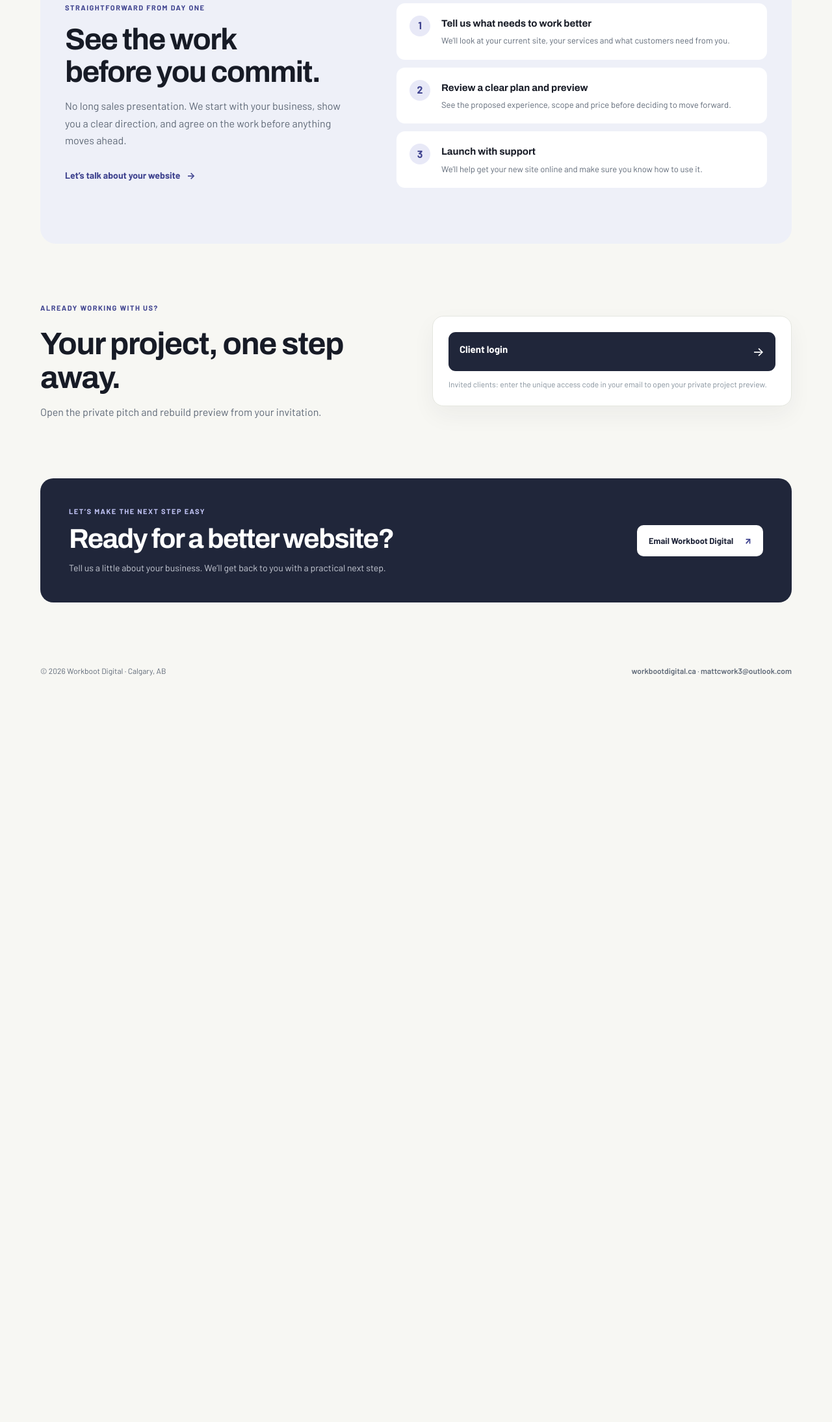
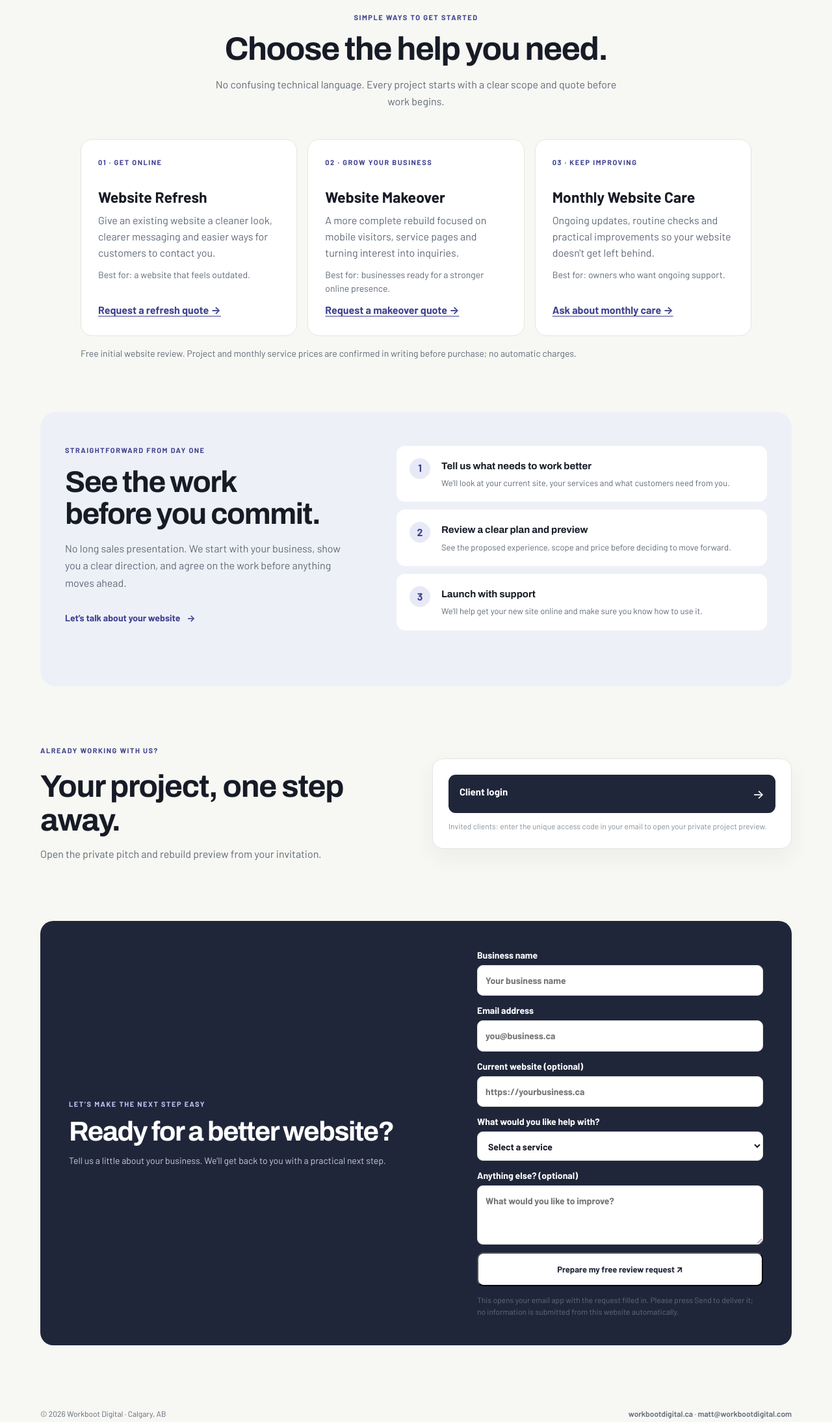
Before and after one commit to mattcwork3-ui/workbootdigital, a plain HTML site: page index.html in a window 1280 px wide. Shown: the part 1553-3741 px from the top of the page at 65% size. Before the commit the page ends 2624 px from the top, so only its background shows below. Drawn offline with Linux system fonts and the light colour scheme.

Commit message:
Add clear service packages and accessible email-based website review intake

```diff
--- a/index.html
+++ b/index.html
@@ -599,6 +599,22 @@
     footer{padding:20px 18px 26px;flex-direction:column;text-align:center}
   }
 </style>
+<style id="sales-intake-styles">
+.sales-packages{max-width:1080px;margin:0 auto;padding:65px 24px}
+.sales-packages-grid{display:grid;grid-template-columns:repeat(3,minmax(0,1fr));gap:16px;margin-top:26px}
+.sales-packages-grid article{display:flex;flex-direction:column;align-items:flex-start;gap:10px;padding:26px;background:var(--surface);border:1px solid var(--line);border-radius:18px}
+.sales-packages-grid h3{font-size:23px;line-height:1.2;margin:0}
+.sales-packages-grid p{margin:0;color:var(--muted)}
+.sales-packages-grid a{margin-top:auto;font-weight:700}
+.sales-packages-detail{font-size:14px}
+.sales-package-note{color:var(--muted);font-size:14px;margin-top:16px}
+.sales-inquiry{display:grid;gap:12px;width:min(100%,440px);text-align:left}
+.sales-inquiry label{display:grid;gap:4px;font-size:14px;font-weight:700}
+.sales-inquiry input,.sales-inquiry select,.sales-inquiry textarea{width:100%;padding:12px;border-radius:9px;border:1px solid var(--line);background:var(--surface);color:var(--ink);font:inherit}
+.sales-inquiry .contact-button{cursor:pointer;text-align:center;justify-content:center}
+.sales-disclosure{font-size:12px;color:var(--muted);margin:0}
+@media(max-width:760px){.sales-packages-grid{grid-template-columns:1fr}.sales-packages{padding:44px 18px}}
+</style>
 </head>
 <body>
 
@@ -624,7 +640,7 @@
           <h1 id="page-title">Turn more of your website visits into <span class="accent">booked work.</span></h1>
           <p class="hero-lede">We build clear, mobile-first websites that help local businesses get found, answer questions and make it easy to take the next step.</p>
           <div class="hero-actions">
-            <a class="cta-primary" href="mailto:mattcwork3@outlook.com?subject=Free%20website%20review">Get a free website review <span aria-hidden="true">↗</span></a>
+            <a class="cta-primary" href="mailto:matt@workbootdigital.com?subject=Free%20website%20review">Get a free website review <span aria-hidden="true">↗</span></a>
             <button type="button" class="text-action" id="heroLoginBtn" aria-expanded="false" aria-controls="gate">I have a client invite <span aria-hidden="true">→</span></button>
           </div>
           <div class="hero-proof"><span>✓</span> Your site, built around the way your customers actually choose</div>
@@ -660,8 +676,17 @@
         </div>
       </section>
 
+      <section class="sales-packages" id="packages" aria-labelledby="packages-title">
+<div class="section-heading"><p class="eyebrow">SIMPLE WAYS TO GET STARTED</p><h2 id="packages-title">Choose the help you need.</h2><p>No confusing technical language. Every project starts with a clear scope and quote before work begins.</p></div>
+<div class="sales-packages-grid">
+<article><span class="eyebrow">01 · GET ONLINE</span><h3>Website Refresh</h3><p>Give an existing website a cleaner look, clearer messaging and easier ways for customers to contact you.</p><p class="sales-packages-detail">Best for: a website that feels outdated.</p><a href="#contact">Request a refresh quote →</a></article>
+<article><span class="eyebrow">02 · GROW YOUR BUSINESS</span><h3>Website Makeover</h3><p>A more complete rebuild focused on mobile visitors, service pages and turning interest into inquiries.</p><p class="sales-packages-detail">Best for: businesses ready for a stronger online presence.</p><a href="#contact">Request a makeover quote →</a></article>
+<article><span class="eyebrow">03 · KEEP IMPROVING</span><h3>Monthly Website Care</h3><p>Ongoing updates, routine checks and practical improvements so your website doesn't get left behind.</p><p class="sales-packages-detail">Best for: owners who want ongoing support.</p><a href="#contact">Ask about monthly care →</a></article>
+</div>
+<p class="sales-package-note">Free initial website review. Project and monthly service prices are confirmed in writing before purchase; no automatic charges.</p>
+</section>
       <section class="process-section" id="process">
-        <div class="process-intro"><p class="eyebrow">STRAIGHTFORWARD FROM DAY ONE</p><h2>See the work<br><span class="accent">before you commit.</span></h2><p>No long sales presentation. We start with your business, show you a clear direction, and agree on the work before anything moves ahead.</p><a class="inline-link" href="mailto:mattcwork3@outlook.com?subject=Let's%20talk%20about%20my%20website">Let’s talk about your website <span>→</span></a></div>
+        <div class="process-intro"><p class="eyebrow">STRAIGHTFORWARD FROM DAY ONE</p><h2>See the work<br><span class="accent">before you commit.</span></h2><p>No long sales presentation. We start with your business, show you a clear direction, and agree on the work before anything moves ahead.</p><a class="inline-link" href="mailto:matt@workbootdigital.com?subject=Let's%20talk%20about%20my%20website">Let’s talk about your website <span>→</span></a></div>
         <div class="steps">
           <article><span>1</span><div><h3>Tell us what needs to work better</h3><p>We’ll look at your current site, your services and what customers need from you.</p></div></article>
           <article><span>2</span><div><h3>Review a clear plan and preview</h3><p>See the proposed experience, scope and price before deciding to move forward.</p></div></article>
@@ -715,13 +740,21 @@
 
       <section class="contact-section" id="contact">
         <div><p class="eyebrow">LET’S MAKE THE NEXT STEP EASY</p><h2>Ready for a better website?</h2><p>Tell us a little about your business. We’ll get back to you with a practical next step.</p></div>
-        <a class="contact-button" href="mailto:mattcwork3@outlook.com?subject=Free%20website%20review">Email Workboot Digital <span>↗</span></a>
+        <form id="salesInquiry" class="sales-inquiry">
+<label>Business name <input name="business" autocomplete="organization" required maxlength="120" placeholder="Your business name"></label>
+<label>Email address <input name="email" type="email" autocomplete="email" required maxlength="150" placeholder="you@business.ca"></label>
+<label>Current website (optional) <input name="website" type="url" inputmode="url" placeholder="https://yourbusiness.ca"></label>
+<label>What would you like help with? <select name="service" required><option value="">Select a service</option><option>Website Refresh</option><option>Website Makeover</option><option>Monthly Website Care</option><option>AI &amp; Automation</option><option>Not sure — please advise</option></select></label>
+<label>Anything else? (optional) <textarea name="notes" maxlength="1500" rows="3" placeholder="What would you like to improve?"></textarea></label>
+<button class="contact-button" type="submit">Prepare my free review request ↗</button>
+<p class="sales-disclosure">This opens your email app with the request filled in. Please press Send to deliver it; no information is submitted from this website automatically.</p>
+</form>
       </section>
     </main>
 
     <footer>
       <span>&copy; 2026 Workboot Digital &middot; Calgary, AB</span>
-      <span><a href="https://workbootdigital.ca">workbootdigital.ca</a> · <a href="mailto:mattcwork3@outlook.com">mattcwork3@outlook.com</a></span>
+      <span><a href="https://workbootdigital.ca">workbootdigital.ca</a> · <a href="mailto:matt@workbootdigital.com">matt@workbootdigital.com</a></span>
     </footer>
   </div>
 
@@ -749,7 +782,7 @@
       <!-- Shown after expiry -->
       <div class="pitch-alert expired-note" id="pitchExpired" role="alert" hidden>
         <svg width="20" height="20" viewBox="0 0 24 24" fill="none" stroke="currentColor" stroke-width="2" stroke-linecap="round" stroke-linejoin="round" aria-hidden="true"><circle cx="12" cy="12" r="10"/><path d="M12 6v6l4 2"/></svg>
-        <span><strong>Your 15 minutes are up.</strong> The rebuild preview has locked again. Head back to the home page and re-enter your code for another 15 minutes — or just email <a href="mailto:mattcwork3@outlook.com">mattcwork3@outlook.com</a> and I&rsquo;ll walk you through it.</span>
+        <span><strong>Your 15 minutes are up.</strong> The rebuild preview has locked again. Head back to the home page and re-enter your code for another 15 minutes — or just email <a href="mailto:matt@workbootdigital.com">matt@workbootdigital.com</a> and I&rsquo;ll walk you through it.</span>
       </div>
 
       <article class="pitch-doc" aria-labelledby="pitchTitle">
@@ -797,7 +830,7 @@
 
         <div class="pitch-signoff">
           <p><strong>Give me 15 minutes and I will walk you through it</strong> — on desktop and phone. The site is already built, so you are judging real work, not a mock-up. If it is not for you, just say pass and I will delete it. No follow-up calls.</p>
-          <p>Matthew Craats — Workboot Digital, Calgary. Websites built for the trades, by someone who answers his own email.<br /><a href="mailto:mattcwork3@outlook.com">mattcwork3@outlook.com</a> &middot; <a href="https://workbootdigital.ca">workbootdigital.ca</a></p>
+          <p>Matthew Craats — Workboot Digital, Calgary. Websites built for the trades, by someone who answers his own email.<br /><a href="mailto:matt@workbootdigital.com">matt@workbootdigital.com</a> &middot; <a href="https://workbootdigital.ca">workbootdigital.ca</a></p>
         </div>
       </article>
     </div>
@@ -963,7 +996,7 @@
       }
       var match = PREVIEWS[raw];
       if (!match) {
-        showError("That code doesn't match an invited preview. Check the code in your invite and try again — if it still doesn't work, email mattcwork3@outlook.com.");
+        showError("That code doesn't match an invited preview. Check the code in your invite and try again — if it still doesn't work, email matt@workbootdigital.com.");
         return;
       }
       // Correct code — the 15-minute clock starts right now, and the visitor
@@ -1087,5 +1120,28 @@
     });
   })();
 </script>
+<script id="sales-intake-script">
+(function(){
+  const form=document.getElementById("salesInquiry");
+  if(!form)return;
+  form.addEventListener("submit",function(event){
+    event.preventDefault();
+    if(!form.reportValidity())return;
+    const fd=new FormData(form);
+    const safe=(key)=>String(fd.get(key)||"").trim();
+    const subject="Free website review request — "+safe("business");
+    const body=[
+      "Business: "+safe("business"),
+      "Contact email: "+safe("email"),
+      "Website: "+(safe("website")||"Not provided"),
+      "Interested in: "+safe("service"),
+      "Details: "+(safe("notes")||"Not provided"),
+      "",
+      "Please contact me about a free initial review and quote."
+    ].join("\n");
+    window.location.href="mailto:matt@workbootdigital.com?subject="+encodeURIComponent(subject)+"&body="+encodeURIComponent(body);
+  });
+})();
+</script>
 </body>
 </html>
```
